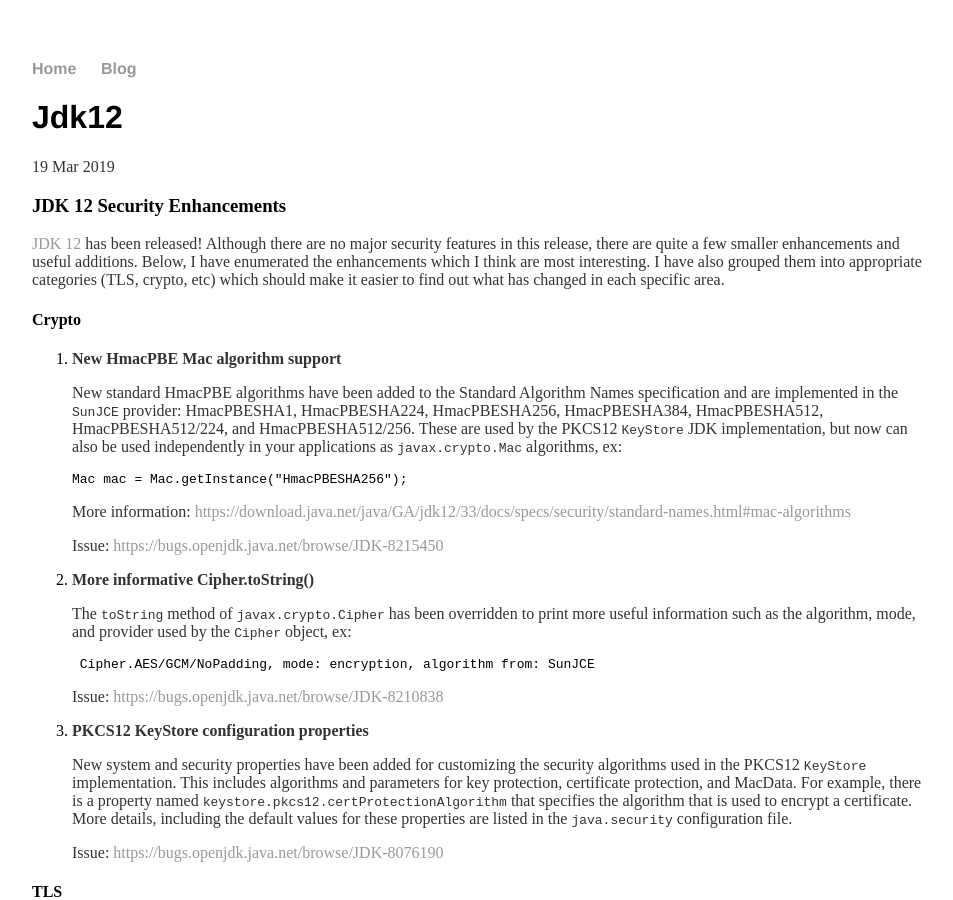
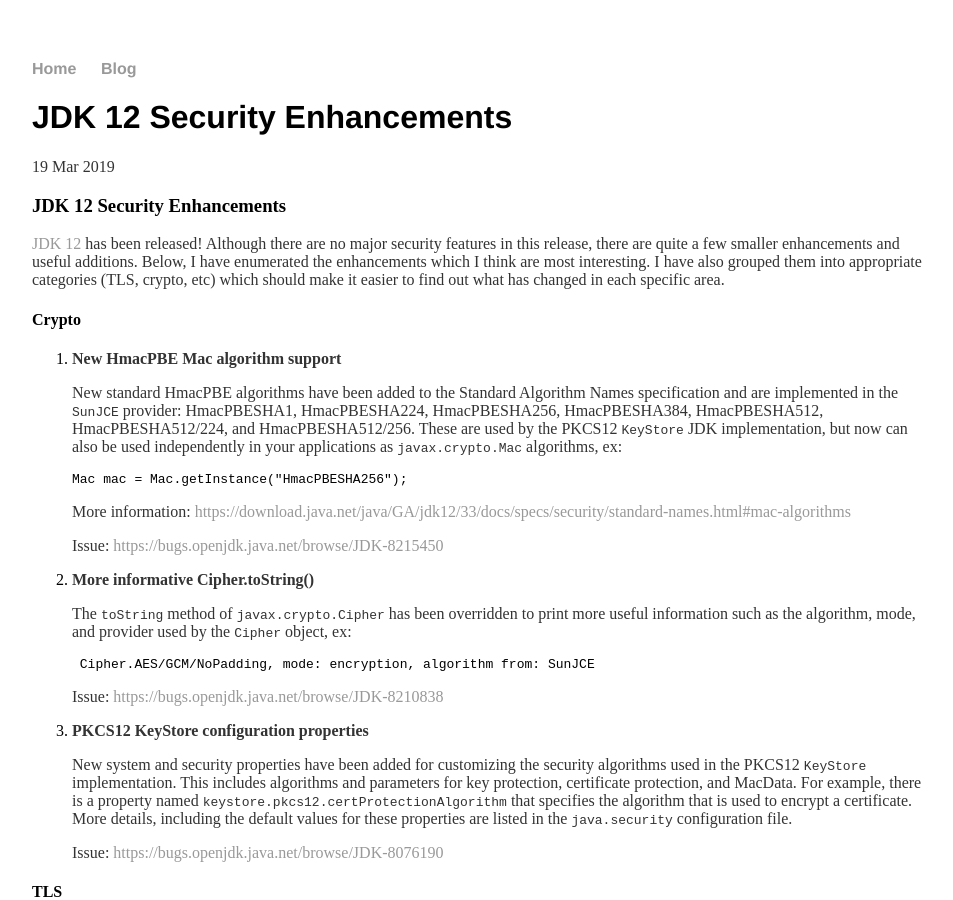
Before and after one commit to seanjmullan/seanjmullan.github.io, a Jekyll site: the page built from _posts/2019-03-19-jdk12.md, in a window 1280 px wide and 900 px high. Shown: the whole window, without its empty margins (160-1113 px from the left). Built offline with Jekyll 4.4.1, drawn with Linux system fonts in a browser that asks for light colours.

Commit message:
Update 2019-03-19-jdk12.md

```diff
--- a/_posts/2019-03-19-jdk12.md
+++ b/_posts/2019-03-19-jdk12.md
@@ -1,5 +1,6 @@
 ---
 layout: post
+title: JDK 12 Security Enhancements
 ---
 
 ### JDK 12 Security Enhancements
```
